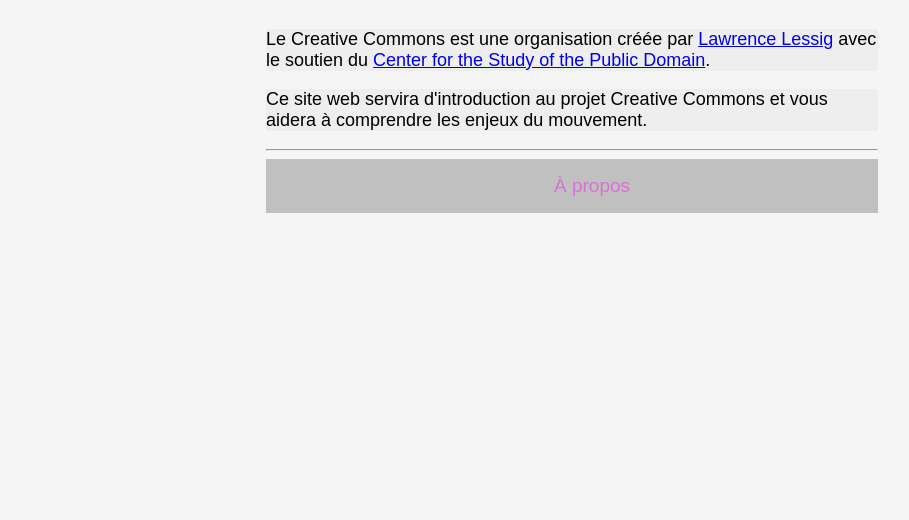
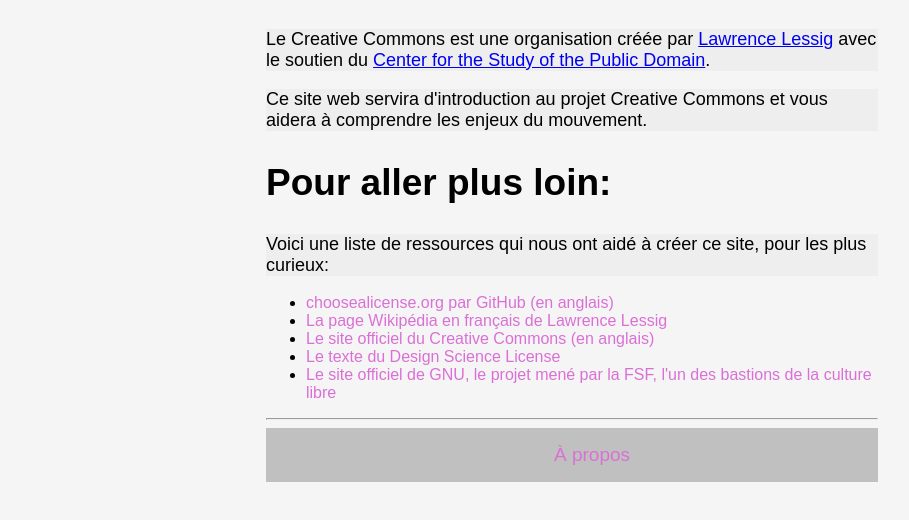
Before and after one commit to jchros/siteB, a plain HTML site: page index.html in a window 1280 px wide. Shown: the part 198-718 px from the top of the page, without its empty margins (68-977 px from the left). Drawn offline with Linux system fonts and the light colour scheme.

Commit message:
Ajout des références et formattage
J'ai ajouté 5 sites Web qui nous ont servi de références et j'ai
amélioré le formattage de pages/lawrences.html.

```diff
--- a/index.html
+++ b/index.html
@@ -22,15 +22,38 @@
 			<h1>Creative Commons? Quésaco?</h1>
 		</header>
 		<main>
-			<p>
+			<article>
+				<p>
 				Le Creative Commons est une organisation créée par <a href="pages/lawrence.html">Lawrence Lessig</a>
 				avec le soutien du
 				<a href="https://web.law.duke.edu/cspd/">Center for the Study of the Public Domain</a>.
-			</p>
-			<p>
+				</p>
+				<p>
 				Ce site web servira d'introduction au projet Creative Commons et vous aidera à comprendre les enjeux du
 				mouvement.
-			</p>
+				</p>
+			</article>
+			<aside>
+				<h2>Pour aller plus loin:</h2>
+				<p>Voici une liste de ressources qui nous ont aidé à créer ce site, pour les plus curieux:</p>
+				<ul>
+					<li><a href="https://choosealicense.com/">
+						choosealicense.org par GitHub (en anglais)
+					</a></li>
+					<li><a href="https://en.wikipedia.org/wiki/Lawrence_Lessig">
+						La page Wikipédia en français de Lawrence Lessig
+					</a></li>
+					<li><a href="https://creativecommons.org/">
+						Le site officiel du Creative Commons (en anglais)
+					</a></li>
+					<li><a href="https://www.gnu.org/licenses/dsl.html">
+						Le texte du Design Science License
+					</a></li>
+					<li><a href="https://www.gnu.org/">
+						Le site officiel de GNU, le projet mené par la FSF, l'un des bastions de la culture libre
+					</a></li>
+				</ul>
+			</aside>
 		</main>
 		<hr>
 		<footer>
```
Also changed, not shown: pages/lawrence.html (indentation only).
